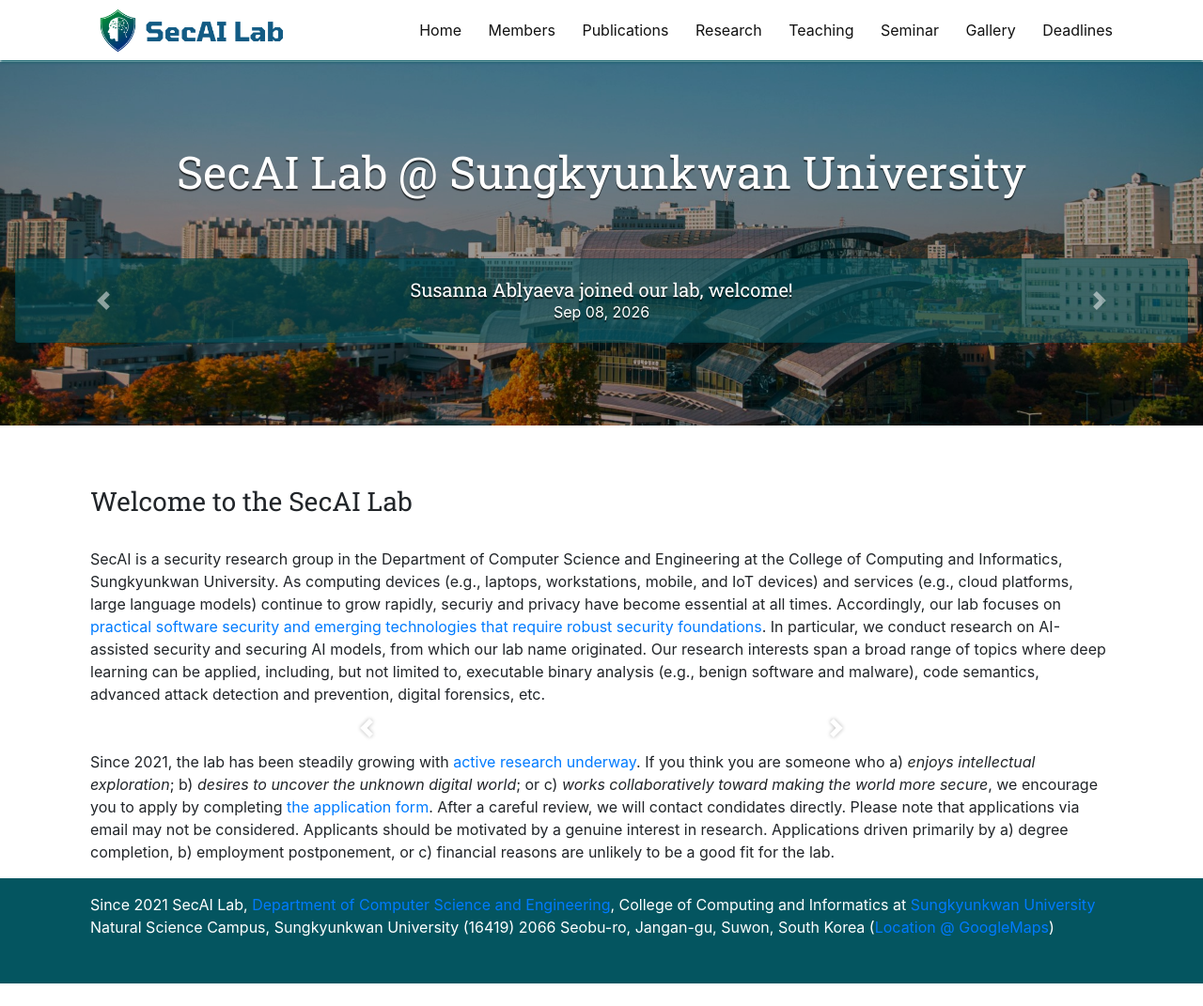
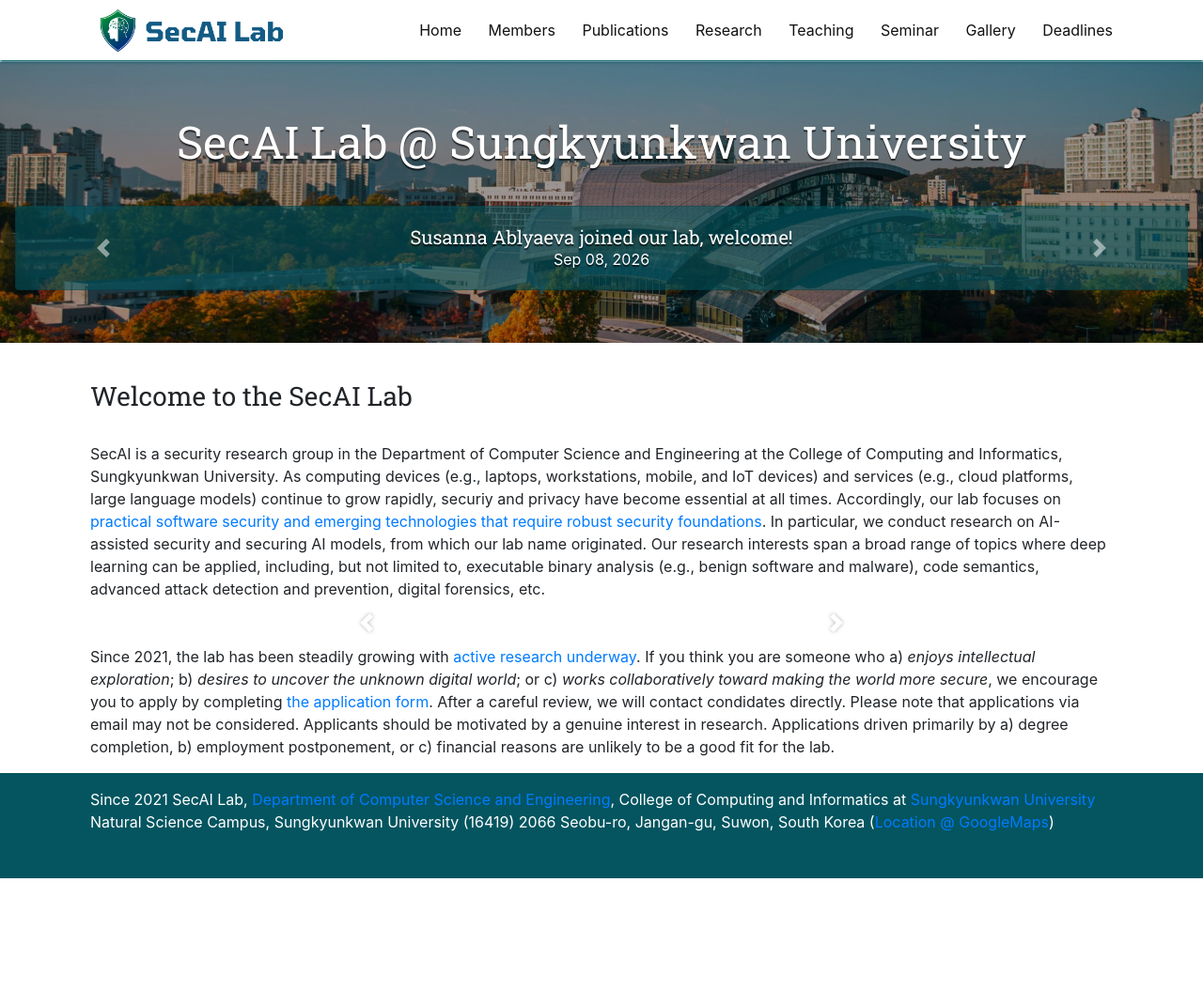
Before and after one commit to SecAI-Lab/secai-lab.github.io, a Jekyll site: the page built from index.html, in a window 1280 px wide and 1071 px high. Shown: the whole window at 94% size. Built offline with Jekyll 4.4.1, drawn with Linux system fonts in a browser that asks for light colours; nearby versions of some CDN libraries.

Commit message:
Edit header

```diff
--- a/_sass/_layout.scss
+++ b/_sass/_layout.scss
@@ -218,7 +218,7 @@
 	&.has-cover {
 		color: $white;
 		text-shadow: 0 2px 1px rgba(0, 0, 0, 0.67) !important;
-		background-position: 50% 50%;
+		background-position: 50% 60%;
 		background-size: cover;
 
 		.title {
@@ -236,10 +236,10 @@
 
 		&.has-cover {
 			background-color: rgba(0, 0, 0, 0.2);
-			padding: 5.5em 1em !important;
+			padding: 3.5em 1em !important;
 
 			@include media($tablet) {
-				padding: 5.5em 1em !important;
+				padding: 3.5em 1em !important;
 			}
 		}
 	}
--- a/index.html
+++ b/index.html
@@ -10,7 +10,7 @@
       <h1 class="title">{{ site.title }}</h1>
       {% if site.subtitle %}<p class="subtitle">{{ site.subtitle }}</p>{% endif %}
     </header>
-    <br> <br>
+    <br>
     <div class="news-cards">
       <div id="newsCarousel" class="carousel slide" data-ride="carousel">
       <div class="carousel-inner">
@@ -46,7 +46,7 @@
 <div class="wrapper" style="max-width: 70em">
 
 <div>
-<br><br>
+<br>
 <h3>Welcome to the SecAI Lab</h3>
 <br>
 SecAI is a security research group in the Department of Computer Science and Engineering
```
